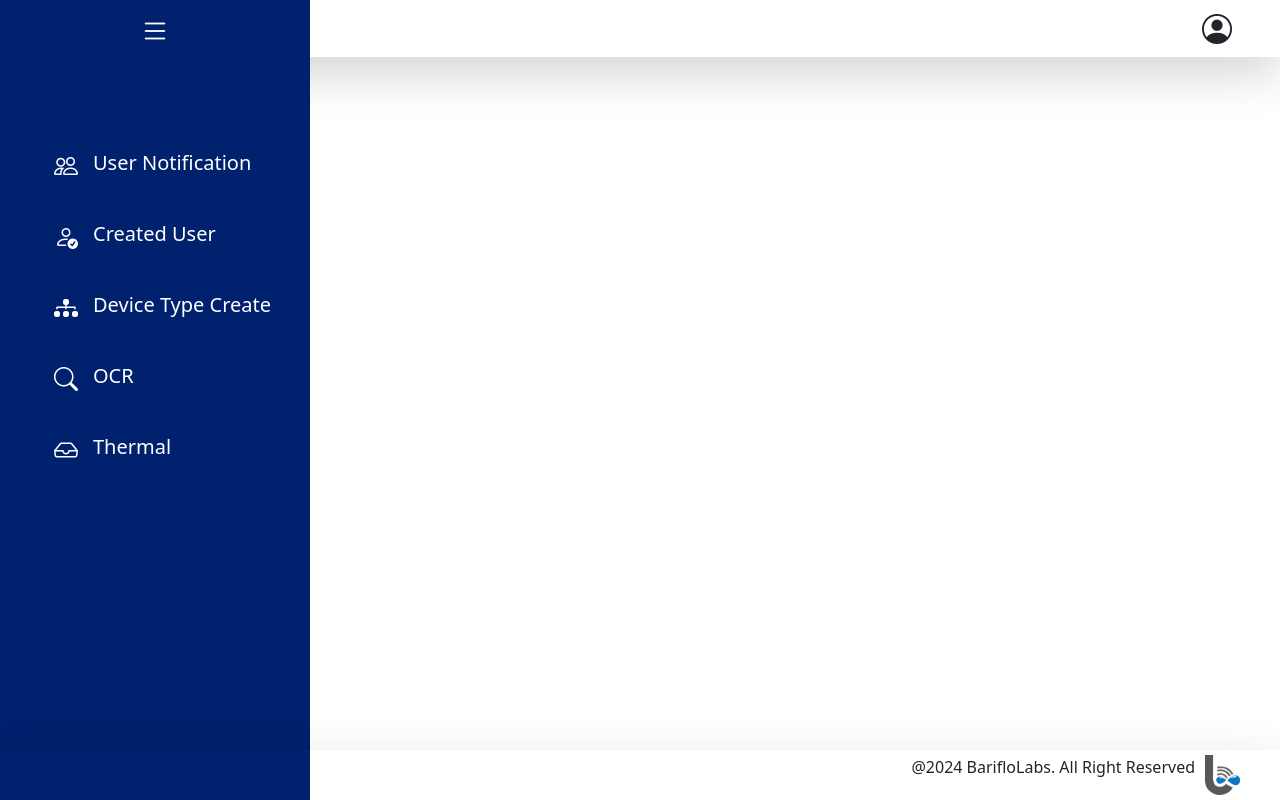
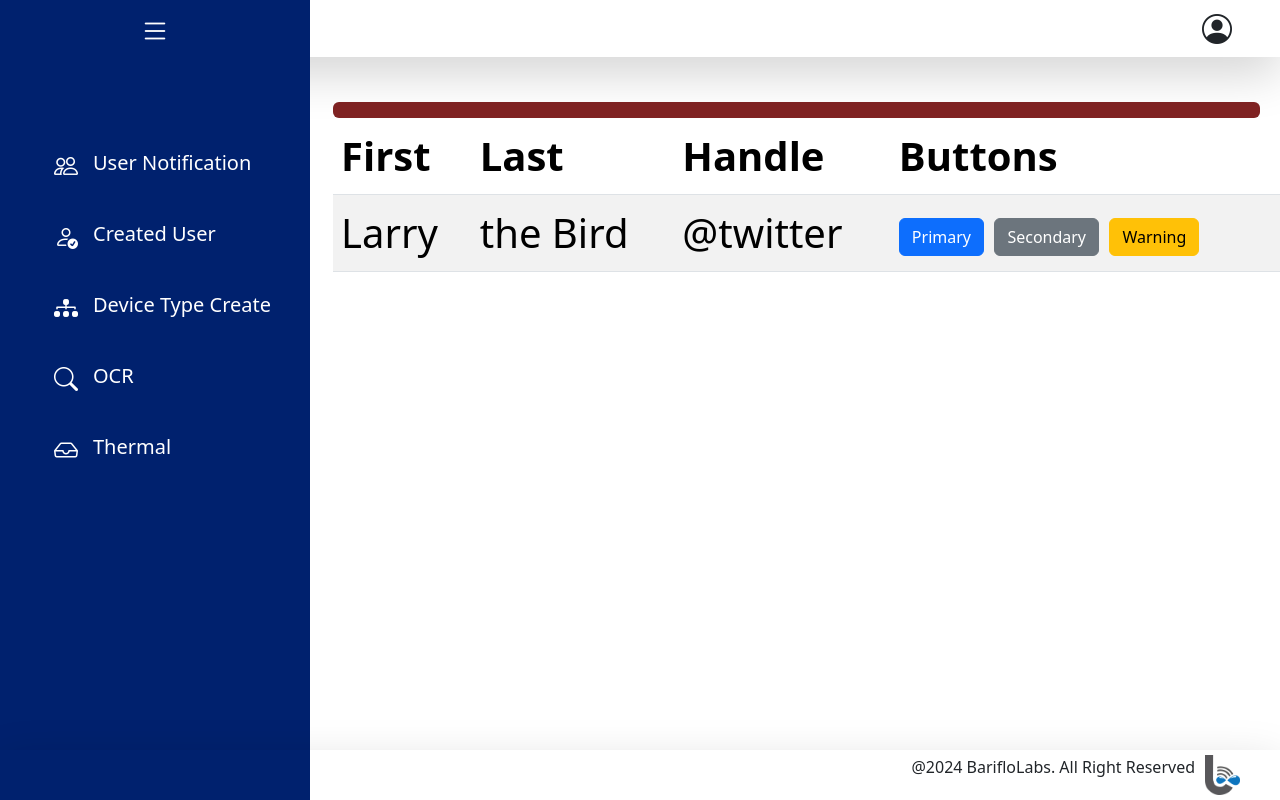
Before and after one commit to jyotiranjanpradhan/Accuaculture-frontend, a React (Create React App) app: page / in a window 1280 px wide. Built offline with nearby package versions, Linux system fonts and the light colour scheme.

Commit message:
Partial Adding Table to admin page

```diff
--- a/src/App.jsx
+++ b/src/App.jsx
@@ -2,13 +2,13 @@
 import Navbars from "./components/Navbars/Navbars";
  import Content from "./components/Content/Content";
  import AdminMainPage from "./components/Admin/AdminMainPage";
- import Footer from "./components/Admin/Footer";
+
 function App(){
   return(
     <>
 
 <AdminMainPage/>
-<Footer/>
+
 
     </>
 
--- a/src/components/Admin/AdminMainPage.jsx
+++ b/src/components/Admin/AdminMainPage.jsx
@@ -1,10 +1,14 @@
 import React from 'react'
 import SideBar from './SideBar';
+import Footer from './Footer';
+import Table from './Table';
 
 const AdminMainPage = () => {
   return (
     <div>
       <SideBar/>
+      <Table/>
+      <Footer/>
     </div>
   )
 }
--- /dev/null
+++ b/src/components/Admin/Table.css
@@ -0,0 +1,18 @@
+.parent-div-of-table{
+    margin-left: 333px;
+}
+
+  table{
+    font-size: 40px;
+  }
+.custom-progress {
+    border-radius: 20px;
+    height: 20px; /* Adjust the value as needed */
+  }
+  .bar{
+
+    margin :45px 20px 0 333px;
+  }
+  .progress-bar {
+    background-color: #802323 !important; /* Set the background color to your custom color */
+  }
--- /dev/null
+++ b/src/components/Admin/Table.jsx
@@ -0,0 +1,50 @@
+import React from "react";
+import "bootstrap-icons/font/bootstrap-icons";
+import "bootstrap-icons/font/bootstrap-icons.css";
+import "./Table.css";
+
+const Table = () => {
+  return (
+    <>
+    <div className="bar">
+    <div className="progress custom-progress rounded" role="progressbar" aria-label="Basic example" aria-valuenow="0" aria-valuemin="0" aria-valuemax="100">
+  <div className="progress-bar custom-progress-bar" style={{ width: '100%' , paddingRight:'20px'}}></div>
+
+</div>
+    </div>
+    <div className="parent-div-of-table">
+      <table className="Tablestyle table table-striped">
+        <thead>
+          <tr>
+            <th scope="col">First</th>
+            <th scope="col">Last</th>
+            <th scope="col">Handle</th>
+            <th scope="col">Buttons</th>
+          </tr>
+        </thead>
+        <tbody>
+
+          <tr>
+            <td>Larry</td>
+            <td>the Bird</td>
+            <td>@twitter</td>
+            <td>
+              <button type="button" class="btn btn-primary">
+                Primary
+              </button>{" "}
+              <button type="button" class="btn btn-secondary">
+                Secondary
+              </button> {" "}
+              <button type="button" class="btn btn-warning">
+                Warning
+              </button>
+            </td>
+          </tr>
+        </tbody>
+      </table>
+    </div>
+    </>
+  );
+};
+
+export default Table;
```
Also changed, not shown: 1 other file (tests, documents, lock files or other folders).
